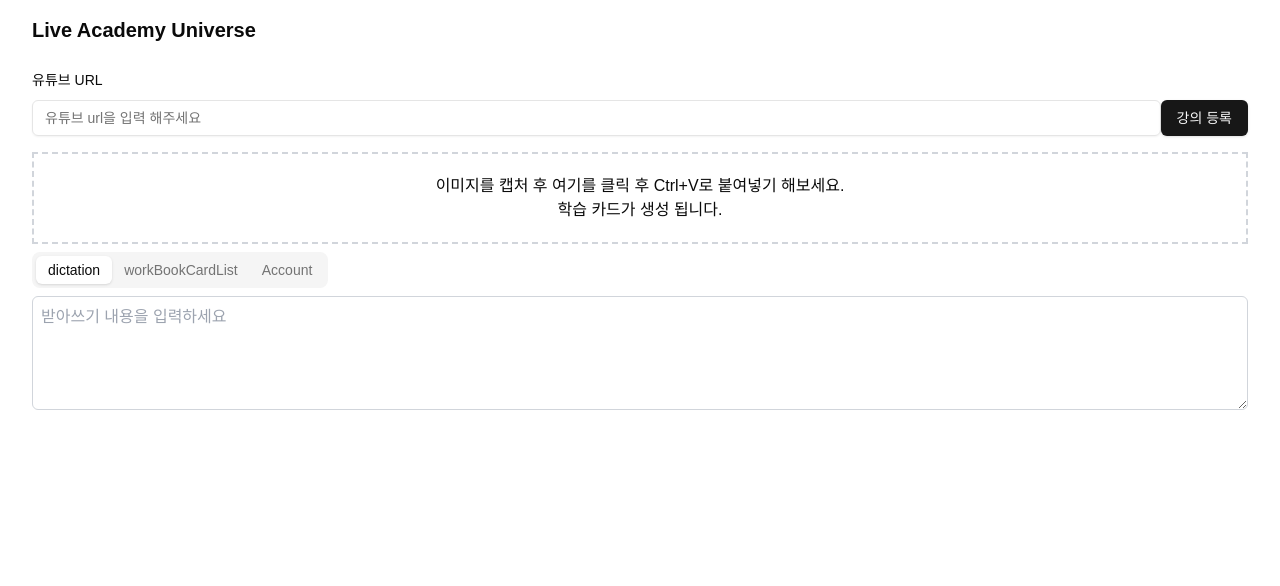
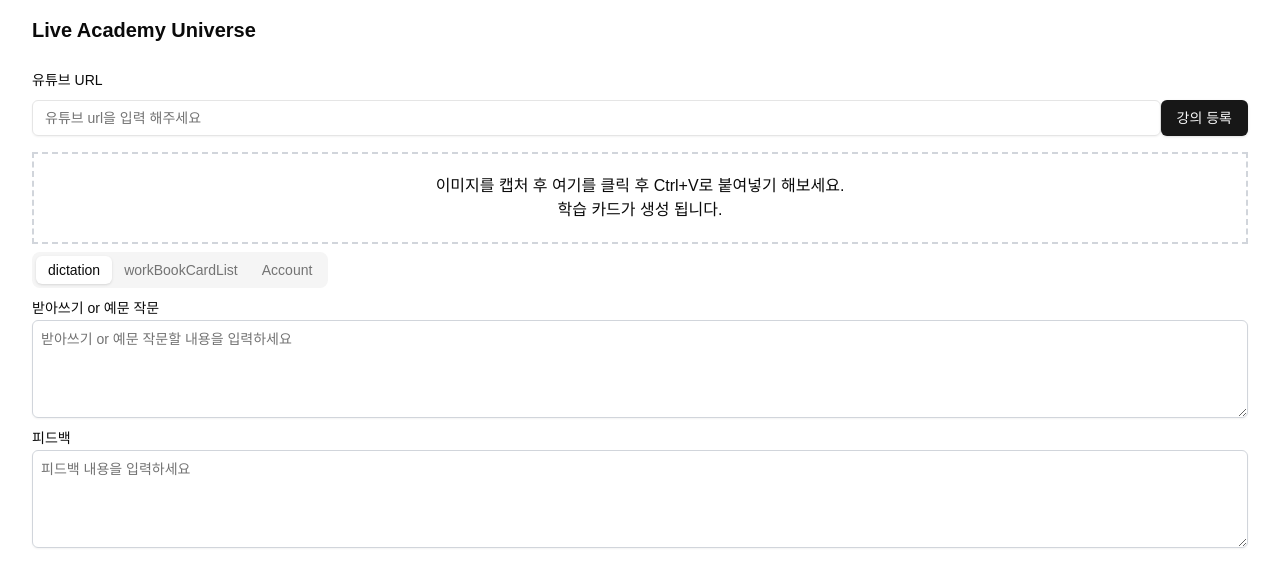
Before and after one commit to nathaneast/live_academy_universe, a Next.js app: page /workbook in a window 1280 px wide. Shown: the top 586 px of the page. Built offline with nearby package versions, Linux system fonts and the light colour scheme.

Commit message:
feat: SelfDictationBoard

```diff
--- a/src/app/workbook/_formComponents/DictationForm.tsx
+++ /dev/null
@@ -1,28 +0,0 @@
-"use client";
-
-import { useFormContext } from "react-hook-form";
-import useTextArea from "@/components/hooks/useTextArea";
-
-const DictationForm = () => {
-  const { register } = useFormContext();
-  const { textareaRef, handleInputAutoHeight } = useTextArea();
-
-  /**
-   * TODO: 사용안함 기능 추가 고려
-   */
-
-  return (
-    <div>
-      <textarea
-        className="w-full p-2 border border-gray-300 rounded-md"
-        placeholder="받아쓰기 내용을 입력하세요"
-        rows={4}
-        {...register("dictation")}
-        ref={textareaRef}
-        onInput={handleInputAutoHeight}
-      />
-    </div>
-  );
-};
-
-export default DictationForm;
--- /dev/null
+++ b/src/app/workbook/_formComponents/SelfDictationBoard.tsx
@@ -0,0 +1,41 @@
+"use client";
+
+import { useFormContext } from "react-hook-form";
+import { Textarea } from "@/components/ui/textarea";
+// import useTextArea from "@/components/hooks/useTextArea";
+import { FormLabel } from "@/components/ui/form";
+
+const SelfDictationBoard = () => {
+  const { register } = useFormContext();
+  /** TODO: TextArea 줄바꿈 될 때마다 hegiht 동적 늘어나는것 구현 */
+  // const { textareaRef: dictationRef, handleInputAutoHeight: dictationOnInput } =
+  //   useTextArea();
+  // const { textareaRef: feedbackRef, handleInputAutoHeight: feedbackOnInput } =
+  //   useTextArea();
+
+  return (
+    <section className="flex flex-col gap-2">
+      <div>
+        <FormLabel>받아쓰기 or 예문 작문</FormLabel>
+        <Textarea
+          {...register("dictation")}
+          rows={4}
+          className="w-full p-2 border border-gray-300 rounded-md"
+          placeholder="받아쓰기 or 예문 작문할 내용을 입력하세요"
+        />
+      </div>
+
+      <div>
+        <FormLabel>피드백</FormLabel>
+        <Textarea
+          {...register("feedback")}
+          rows={4}
+          className="w-full p-2 border border-gray-300 rounded-md"
+          placeholder="피드백 내용을 입력하세요"
+        />
+      </div>
+    </section>
+  );
+};
+
+export default SelfDictationBoard;
--- a/src/app/workbook/page.tsx
+++ b/src/app/workbook/page.tsx
@@ -2,7 +2,7 @@ import { Tabs, TabsContent, TabsList, TabsTrigger } from "@/components/ui/tabs";
 
 import FormProviderWrapper from "./_store/FormProviderWrapper";
 import Video from "./_formComponents/Video";
-import DictationForm from "./_formComponents/DictationForm";
+import SelfDictationBoard from "./_formComponents/SelfDictationBoard";
 import WorkBookCardList from "./_formComponents/(WorkBookCardList)";
 
 interface WorkbookPageProps {
@@ -39,12 +39,14 @@ const WorkbookPage = ({ searchParams }: WorkbookPageProps) => {
 
           <TabsContent value="dictation">
             {/* 받아쓰기, 예문 작문, 피드백 */}
-            <DictationForm />
+            <SelfDictationBoard />
           </TabsContent>
+
           <TabsContent value="workBookCardList">
             {/* Past 컴포넌트 분리, 삽입 */}
             <WorkBookCardList />
           </TabsContent>
+
           <TabsContent value="account">
             {/* 작문연습 */}
             account
```
